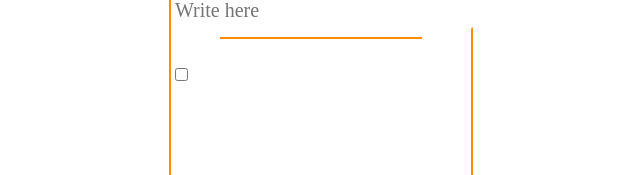
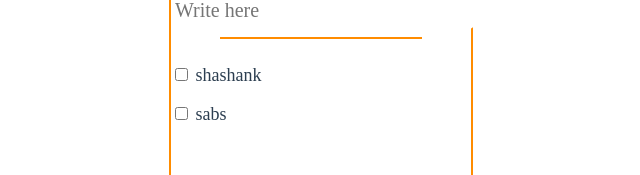
Before and after one commit to Shashank9598/git_demo, a Vue app: page / in a window 1280 px wide. Shown: the part 191-366 px from the top of the page, without its empty margins (321-961 px from the left). Built offline with nearby package versions, Linux system fonts and the light colour scheme.

Commit message:
my commit from office on 28 jan

```diff
--- a/src/components/WorkingList.vue
+++ b/src/components/WorkingList.vue
@@ -4,11 +4,11 @@
             <hr color="darkorange" width="200px"/>
             <div class="content">
                 <p v-for='item in obj' :key="item.name" class="con">
-                    <input type="checkbox" v-model="obj.name">
+                    <input type="checkbox"  v-model="obj.name">
                     {{item.name}}
                 </p>
             </div>
-            <input type="button" class="add" value="add" @click="addToAPI">
+            <input type="button" class="add" value="add" v-on:click.prevent="addtodo">
             <input type="button" class="clear" value="clear"/>
             <input type="button" class="select_all" value="select_all"/>
     </div>
@@ -17,18 +17,21 @@
 <script>
 // import axios from 'axios';
 
-
 export default {
     name: 'Workinglist',
     data() {
         return {
-                obj: [
-                    {name : ''}
-                ]
+            obj: [
+                {name : 'shashank'},
+                {name : 'sabs'}
+            ],
+            add:'scz'
         }
     },
-    mounted() {
-        console.log('component mounted');
+    methods: {
+        addtodo:function() {
+            this.obj.name.push(this.add)
+        }
     }
 }
 </script>
```
